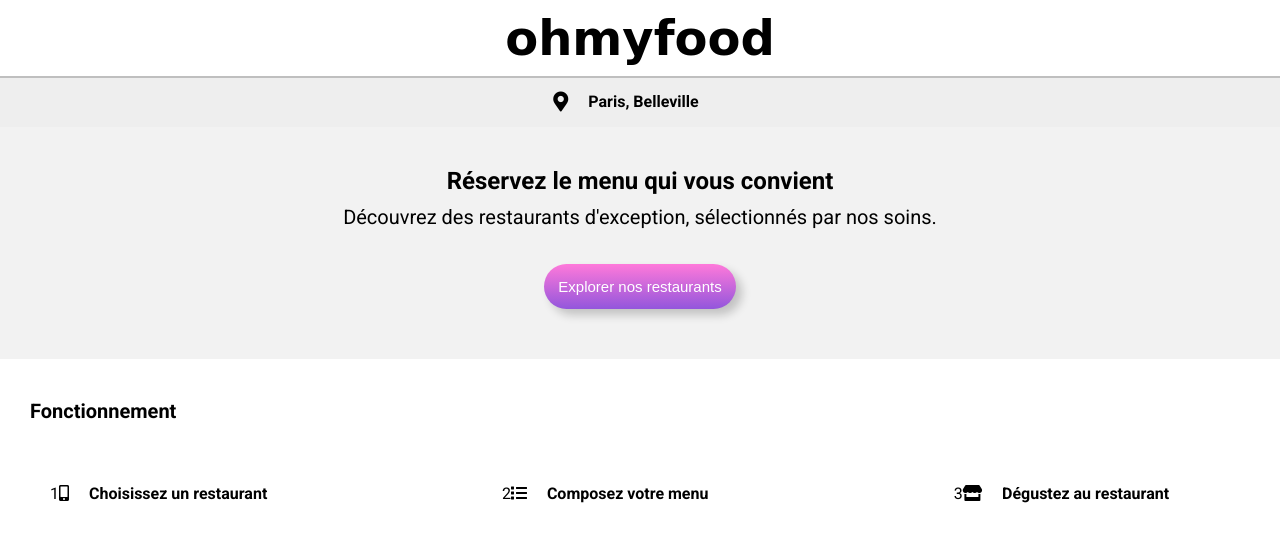
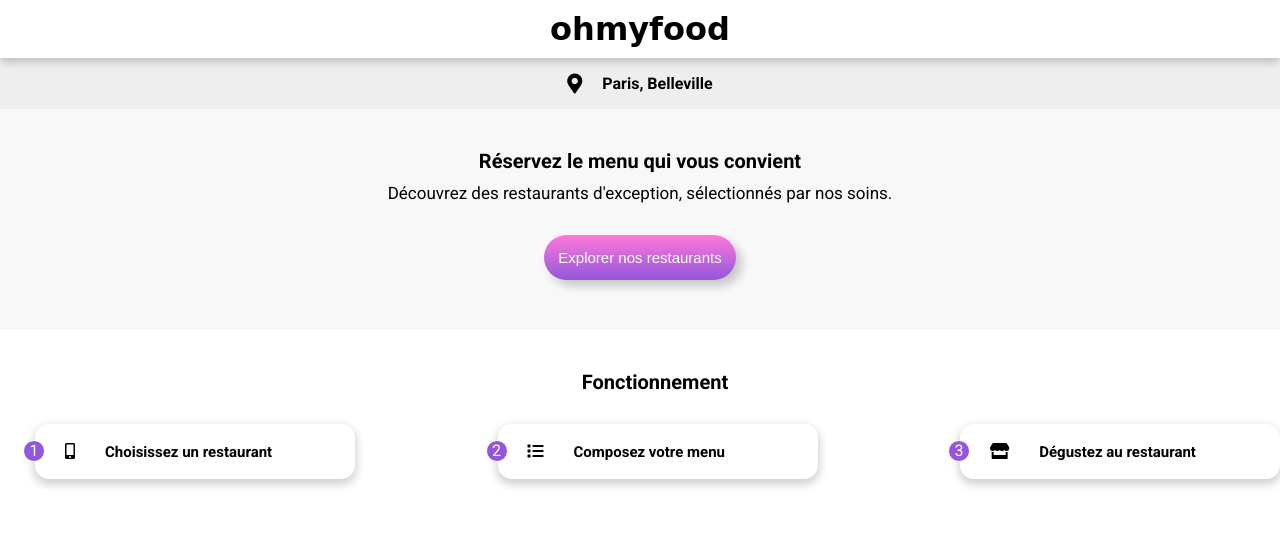
Before and after one commit to oyourou/EleonoreGBALLOU_3_29092021, a website: page index.html in a window 1280 px wide. Drawn offline with Linux system fonts and the light colour scheme; a web font is replaced by a local one.

Commit message:
ajout sections

```diff
--- a/index.html
+++ b/index.html
@@ -11,8 +11,8 @@
 </head>
 <body>
 
-    <header>
-        <h1 id="logo">ohmyfood</h1>
+    <header class="header">
+        <h1 class="header_logo">ohmyfood</h1>
     </header>
 
     <main>
@@ -21,49 +21,49 @@
 
             <i class="fas fa-map-marker-alt"></i>
 
-            <p class="location-title">Paris, Belleville</p>
+            <p class="location_heading">Paris, Belleville</p>
 
         </section>
 
-        <section id="presentation">
+        <section class="explorer">
 
-            <h2>Réservez le menu qui vous convient</h2>
-            <p>Découvrez des restaurants d'exception, sélectionnés par nos soins.</p>
+            <h2 class="explorer_heading">Réservez le menu qui vous convient</h2>
+            <p class="explorer_discover">Découvrez des restaurants d'exception, sélectionnés par nos soins.</p>
 
-            <button class="presentation-button">Explorer nos restaurants</button>
+            <button class="explorer_button">Explorer nos restaurants</button>
 
         </section>
 
-        <section>
+        <section class="function" >
 
-            <h3>Fonctionnement</h3>
+            <h3 class="function_text">Fonctionnement</h3>
 
-            <div id="onlineorder">
+            <div class="block">
 
-                <div class="restaurant-type">
+                <div class="block_details">
 
-                    <div>1</div>
-                    <i class="fas fa-mobile-alt"></i>
+                    <div class="block_number">1</div>
+                    <div class="block_icon"><i class="fas fa-mobile-alt"></i></div>
 
-                    <p class="restaurant-item">Choisissez un restaurant</p>
+                    <p class="block_item">Choisissez un restaurant</p>
 
                 </div>
 
-                <div class="restaurant-type">
+                <div class="block_details">
 
-                    <div>2</div>
-                    <i class="fas fa-list"></i>
+                    <div class="block_number">2</div>
+                    <div class="block_icon"><i class="fas fa-list"></i></div>
 
-                    <p class="restaurant-item">Composez votre menu</p>
+                    <p class="block_item">Composez votre menu</p>
 
                 </div>
 
-                <div class="restaurant-type">
+                <div class="block_details">
 
-                    <div>3</div>
-                    <i class="fas fa-store"></i>
+                    <div class="block_number">3</div>
+                    <div class="block_icon"><i class="fas fa-store"></i></div>
 
-                    <p class="restaurant-item">Dégustez au restaurant</p>
+                    <p class="block_item">Dégustez au restaurant</p>
 
 
                 </div>
--- /dev/null
+++ b/sass/base/_typography.scss
@@ -0,0 +1,13 @@
+@import url('https://fonts.googleapis.com/css2?family=Shrikhand&display=swap');
+@import url('https://fonts.googleapis.com/css2?family=Roboto:wght@300;400;500;700&display=swap');
+
+
+
+body{
+
+    box-sizing: border-box;
+    max-width: 1280px;
+    margin: 0 auto;
+    font-family: 'Roboto', sans-serif;
+
+}
--- /dev/null
+++ b/sass/components/_buttons.scss
@@ -0,0 +1,11 @@
+.explorer_button {
+
+    margin-top: 15px;
+    padding: 14px;
+    border: 1px none;
+    border-radius: 50px;
+    background-image: linear-gradient(0deg, #9356dc, #ff79da);
+    color: white;
+    font-size: 15px;
+    box-shadow: 6px 6px 10px rgba(0,0,0,0.2);
+}
--- /dev/null
+++ b/sass/layout/_header.scss
@@ -0,0 +1,17 @@
+.header {
+
+    margin: 0;
+    padding: 0;
+    box-shadow: 0 4px 8px 0 rgba(0,0,0,0.2);
+    position: relative;
+
+    &_logo {
+        font-family: 'Shrikhand', cursive;
+        text-align: center;
+        margin: 0;
+        padding: 10px;
+
+
+    }
+
+}
--- /dev/null
+++ b/sass/pages/_home.scss
@@ -0,0 +1,48 @@
+.location{
+
+    display: flex;
+    justify-content: center;
+    align-items: center;
+
+    background-color: #eee;
+
+    i {
+
+        font-size: 20px;
+    }
+
+    &_heading {
+
+        margin-left: 20px;
+        font-weight: 700;
+
+
+
+    }
+}
+
+.explorer {
+
+    padding-top: 40px;
+    padding-bottom: 50px;
+    text-align: center;
+    background-color: #f4f4f4a1;
+
+    &_heading {
+
+        margin: 0;
+        font-size: 20px;
+
+    }
+
+    &_discover {
+
+        margin-top: 10px;
+
+        font-size: 17px;
+
+    }
+
+
+
+}
--- a/sass/style.scss
+++ b/sass/style.scss
@@ -1,119 +1,91 @@
-@import url('https://fonts.googleapis.com/css2?family=Shrikhand&display=swap');
-@import url('https://fonts.googleapis.com/css2?family=Roboto:wght@300;400;500;700&display=swap');
+@import "./base/typography";
 
-body{
+@import "./layout/header";
 
-    box-sizing: border-box;
-    max-width: 1280px;
-    margin: 0 auto;
-    font-family: 'Roboto', sans-serif;
+@import "./pages/home";
+@import "./pages/home";
 
-}
-
-#logo{
-
-    font-family: 'Shrikhand', cursive;
-    text-align: center;
-    margin: 0;
-    padding: 10px;
-    font-size: xxx-large;
-
-
-}
-
-.location{
-
-    display: flex;
-    justify-content: center;
-    align-items: center;
-    padding-right: 28px;
-    background-color: #eee;
-    box-shadow: inset 0 2px rgba(0,0,0,0.2);
-}
-
-
-.fa-map-marker-alt{
-
-    font-size: 20px;
-}
-
-.location-title{
-
-    margin-left: 20px;
-    font-weight: 700;
+@import "./components/buttons";
 
 
 
-}
 
 
-#presentation{
 
-    padding-top: 40px;
-    padding-bottom: 50px;
+
+
+
+
+
+
+
+
+
+
+.function {
+
+   width: 100%;
+
+   &_text {
 
     text-align: center;
-    background-color: #f2f2f2;
-
-}
-
-h2{
-
-    margin: 0;
-
-}
-
-
-#presentation p{
-
-    margin-top: 10px;
-
-    font-size: 20px;
-}
-
-
-.presentation-button{
-    margin-top: 15px;
-
-    padding: 14px;
-    border: 1px none;
-    border-radius: 50px;
-    background-image: linear-gradient(0deg, #9356DC, #FF79DA);
-    color: white;
-    font-size: 15px;
-    box-shadow: 6px 6px 10px rgba(0,0,0,0.2);
-}
-
-
-h3{
 
     margin: 40px 0 30px 30px;
 
     font-size: 20px;
 
+    }
+
 
 }
 
-
-#onlineorder{
+.block {
 
     display: flex;
     justify-content: space-between;
     margin-left: 35px;
 
+    &_details {
+
+        display: flex;
+        align-items: center;
+        position: relative;
+        width: 20rem;
+        height: 55px;
+        border: 1px none;
+        box-shadow: 0 4px 8px 2px lightgrey;
+
+        border-radius: 14px;
     }
 
-.restaurant-type{
+    &_number {
 
-    display: flex;
-    align-items: baseline;
-    width: 25%;
-    padding: 15px;
-    border-radius: 30px;
+        border: 1px solid;
+        width: 20px;
+        height: 20px;
+        position: absolute;
+
+        left: -12px;
+        bottom: 17px;
+        text-align: center;
+        border-radius: 50%;
+        background: #9356dc;
+        color: white;
+
     }
 
-.restaurant-item{
+    &_icon {
+
+        margin-left: 30px;
+        margin-right: 10px;
+    }
+
+    &_item {
 
         margin-left: 20px;
         font-weight: bold;
+        font-size: 15px;
     }
+
+
+}
--- /dev/null
+++ b/sass/utils/_variables.scss
@@ -0,0 +1,3 @@
+$colour-primary: #9356dc;
+$colour-secondary: #ff79da;
+$colour-tertiary: #99e2d0;
```
Also changed, not shown: public/css/style.css, 1 other file. Lines whose indentation alone changed are shown as unchanged.
